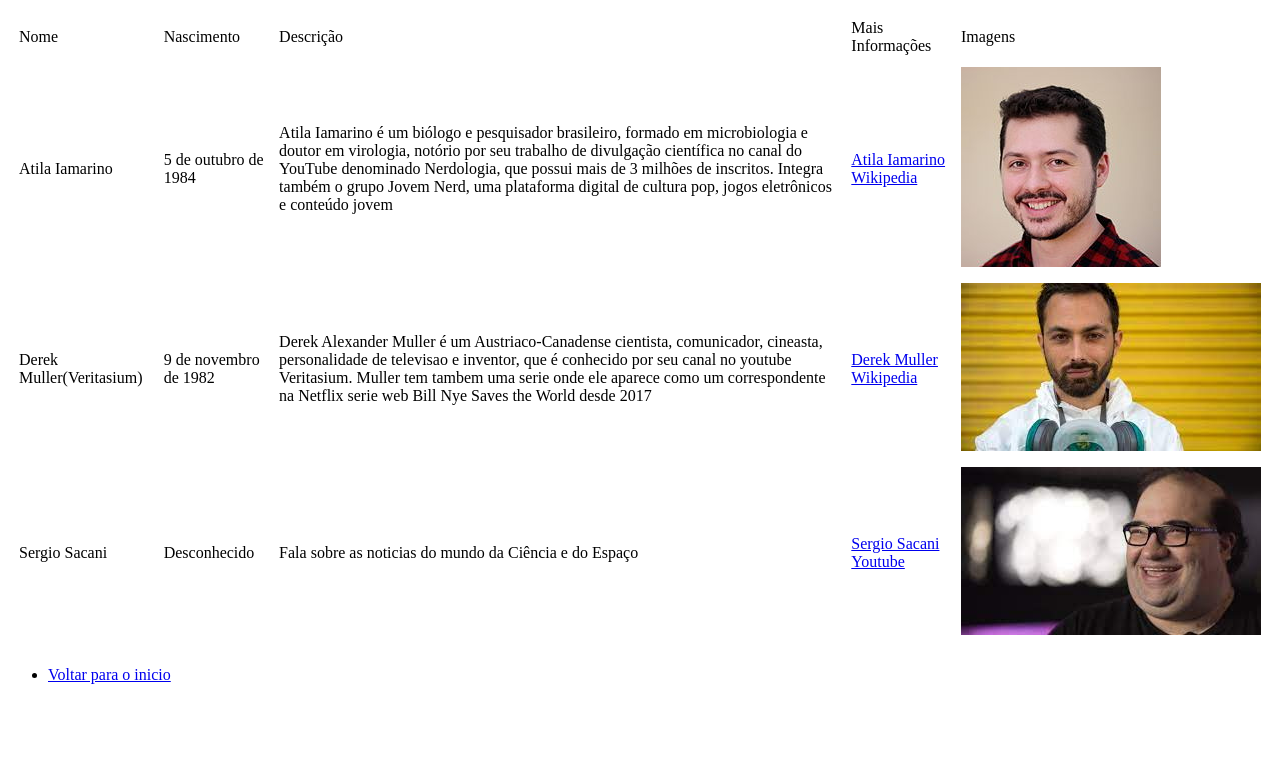
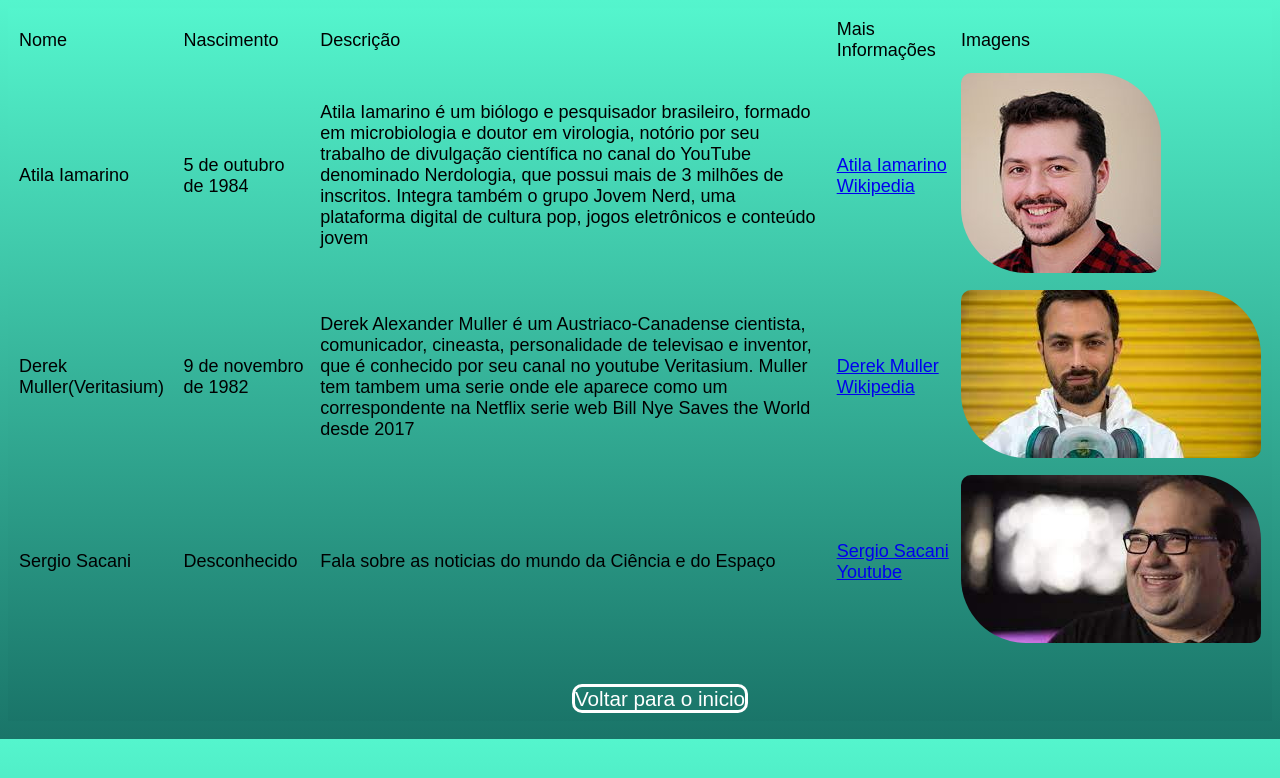
Before and after one commit to BrenoRLAC/Sudies, a plain HTML site: page HTML-Pages/Personalidades/personalidades.html in a window 1280 px wide. Drawn offline with Linux system fonts and the light colour scheme.

Commit message:
Significant Changes

```diff
--- a/HTML-Pages/Personalidades/style.css
+++ b/HTML-Pages/Personalidades/style.css
@@ -1,5 +1,31 @@
-.page {
-  background-image: repeating-linear-gradient(to top, red,lightblue);
+body, html {
+  background-image: linear-gradient(to top, #1a7569, #54f5cd);
   font-family:sans-serif;
   font-size: large;
   }
+
+header ul {
+  display: flex;
+  justify-content: center;
+}
+
+header ul li {
+  list-style-type: none;
+  margin: 10px 5px;
+}
+
+header ul li a {
+  text-decoration: none;
+  color: #fff;
+  border: 3px solid #fff;
+  border-radius: 10px;
+  font-size: 115%;
+}
+
+header ul li a:hover {
+  background-color: #0000006b;
+}
+
+  img {
+    border-radius: 10px 65px;
+  }
```
